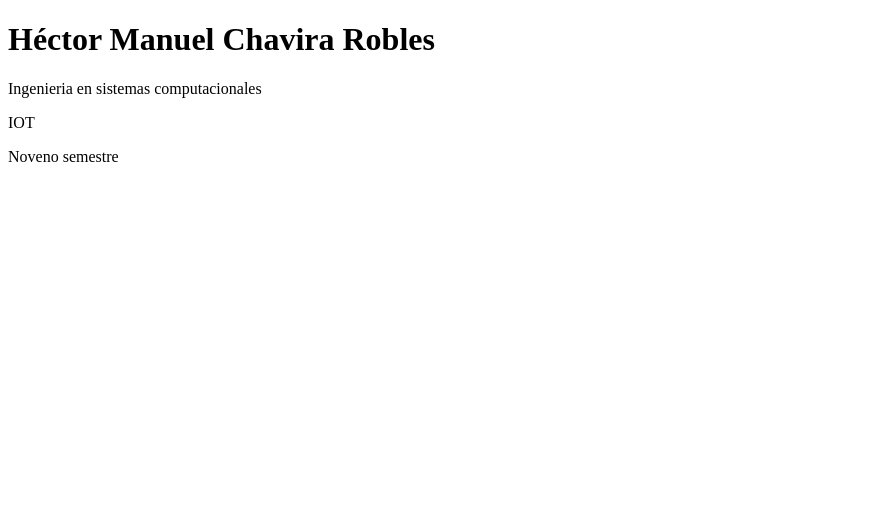
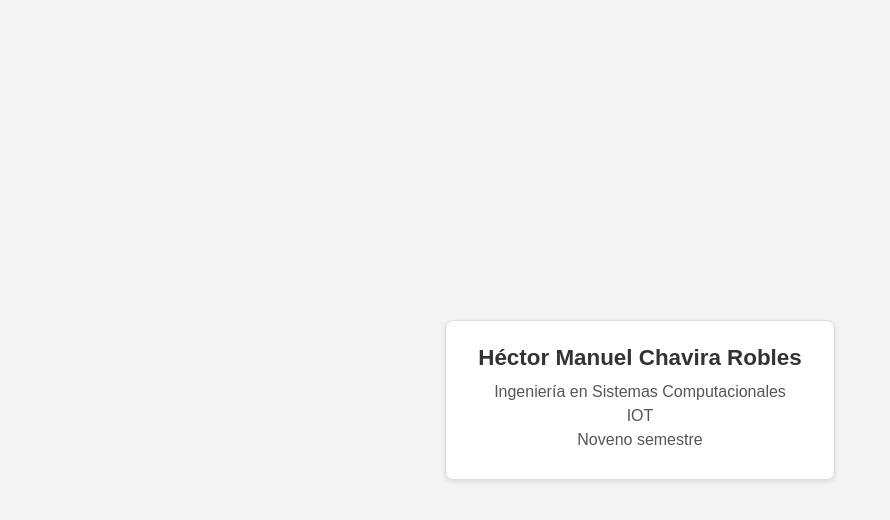
Before and after one commit to HeMaChRo/IOT, a plain HTML site: page index.html in a window 1280 px wide. Shown: the whole page, without its empty margins (0-890 px from the left). Drawn offline with Linux system fonts and the light colour scheme.

Commit message:
Modificacion
Updated the HTML document to change the language to Spanish, modify the title, and add styling for a centered card layout.

```diff
--- a/index.html
+++ b/index.html
@@ -1,14 +1,45 @@
 <!DOCTYPE html>
-<html lang="en">
+<html lang="es">
   <head>
     <meta charset="UTF-8" />
     <meta name="viewport" content="width=device-width, initial-scale=1.0" />
-    <title>HTML Page</title>
+    <title>Perfil</title>
+    <style>
+      body {
+        font-family: Arial, sans-serif;
+        background-color: #f4f4f4;
+        display: flex;
+        justify-content: center;
+        align-items: center;
+        height: 100vh;
+        margin: 0;
+      }
+      .card {
+        background: white;
+        padding: 24px 32px;
+        border-radius: 8px;
+        border: 1px solid #ddd;
+        box-shadow: 0 2px 5px rgba(0, 0, 0, 0.1);
+        text-align: center;
+      }
+      h1 {
+        font-size: 1.4rem;
+        margin-top: 0;
+        margin-bottom: 12px;
+        color: #333;
+      }
+      p {
+        margin: 6px 0;
+        color: #555;
+      }
+    </style>
   </head>
   <body>
-    <h1>Héctor Manuel Chavira Robles</h1>
-    <p>Ingenieria en sistemas computacionales</p>
-    <p>IOT</p>
-    <p>Noveno semestre</p>
+    <div class="card">
+      <h1>Héctor Manuel Chavira Robles</h1>
+      <p>Ingeniería en Sistemas Computacionales</p>
+      <p>IOT</p>
+      <p>Noveno semestre</p>
+    </div>
   </body>
 </html>
```
